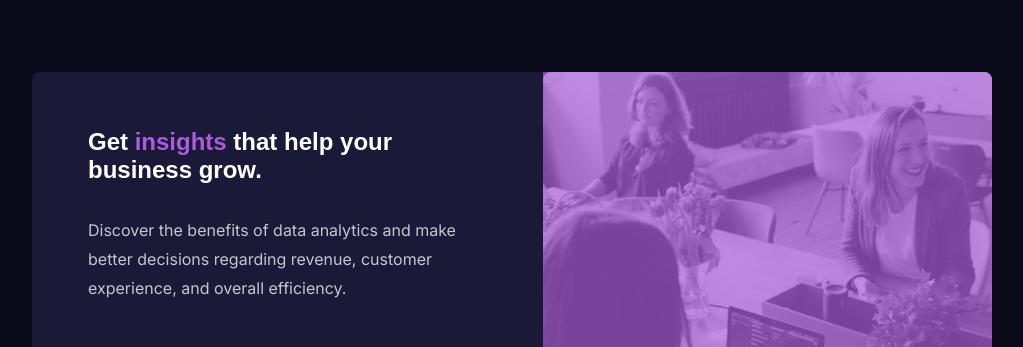
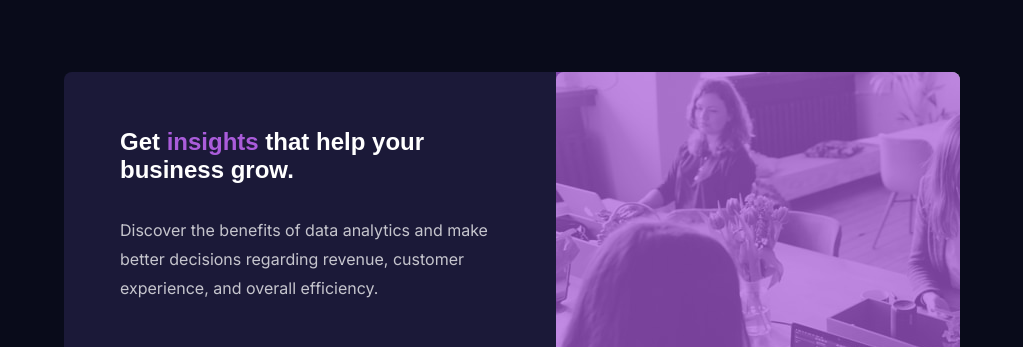
Before and after one commit to Ellizer27/stats-preview-card-component-main, a plain HTML site: page index.html in a window 1280 px wide. Shown: the top 347 px of the page, without its empty margins (128-1151 px from the left). Drawn offline with Linux system fonts and the light colour scheme.

Commit message:
Update style.css

```diff
--- a/style.css
+++ b/style.css
@@ -28,7 +28,7 @@ body {
 
 .card-left-side {
     position: relative;
-    height: 13.75rem;
+    height: 19rem;
     width: 100%;
     background: url("/stats-preview-card-component-main/images/image-header-mobile.jpg") center/cover;
     z-index: 1;
@@ -38,7 +38,7 @@ body {
 
 .img-color {
     position: absolute;
-    height: 13.80rem;
+    height: 19rem;
     width: 100%;
     background-color: hsl(277, 64%, 61%, 0.7);
     z-index: 2;
@@ -49,7 +49,7 @@ body {
 
 .card-heading h1 {
     font-family: "Lexend Deca Display", sans-serif;
-    padding: 2.5rem 1.5rem 1rem 1.5rem;
+    padding: 2.5rem 2.5rem 1rem 2.5rem;
 }
 
 .insights-span {
@@ -59,7 +59,7 @@ body {
 .content-card p {
     color: hsla(0, 0%, 100%, 0.75);
     line-height: 1.8;
-    padding: 0 2.5rem;
+    padding: 0 3rem;
 }
 
 .card-footer {
@@ -85,10 +85,12 @@ body {
 @media (min-width: 1080px) {
     .container {
         flex-direction: row-reverse;
+        width: 70%;
     }
 
     .card-left-side {
-        background: url("/stats-preview-card-component-main/images/image-header-desktop.jpg") cover;
+        background: url("/stats-preview-card-component-main/images/image-header-desktop.jpg") no-repeat;
+        background-attachment: fixed/fixed;
         height: 386px;
         width: 100%;
         border-bottom-right-radius: .5rem;
```
